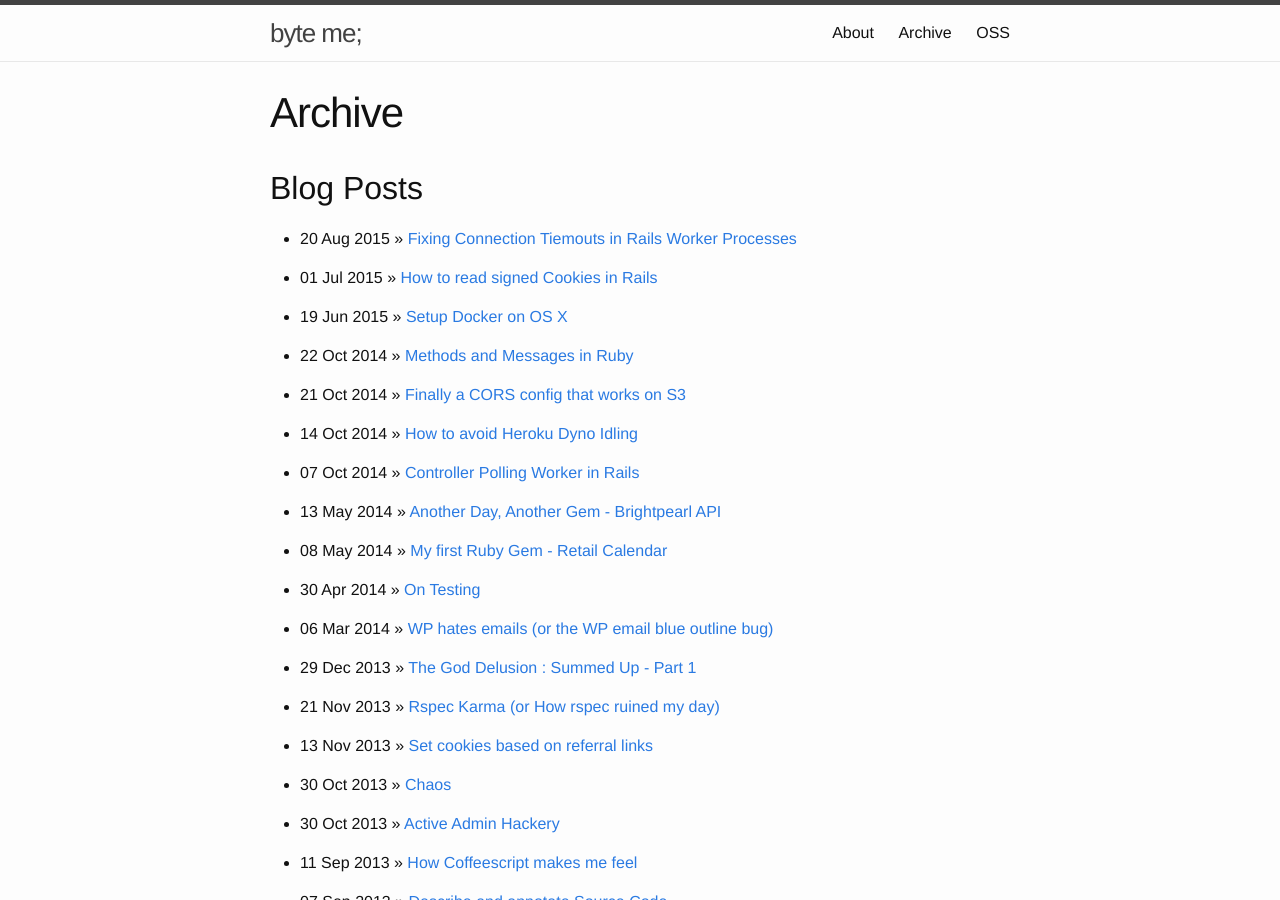
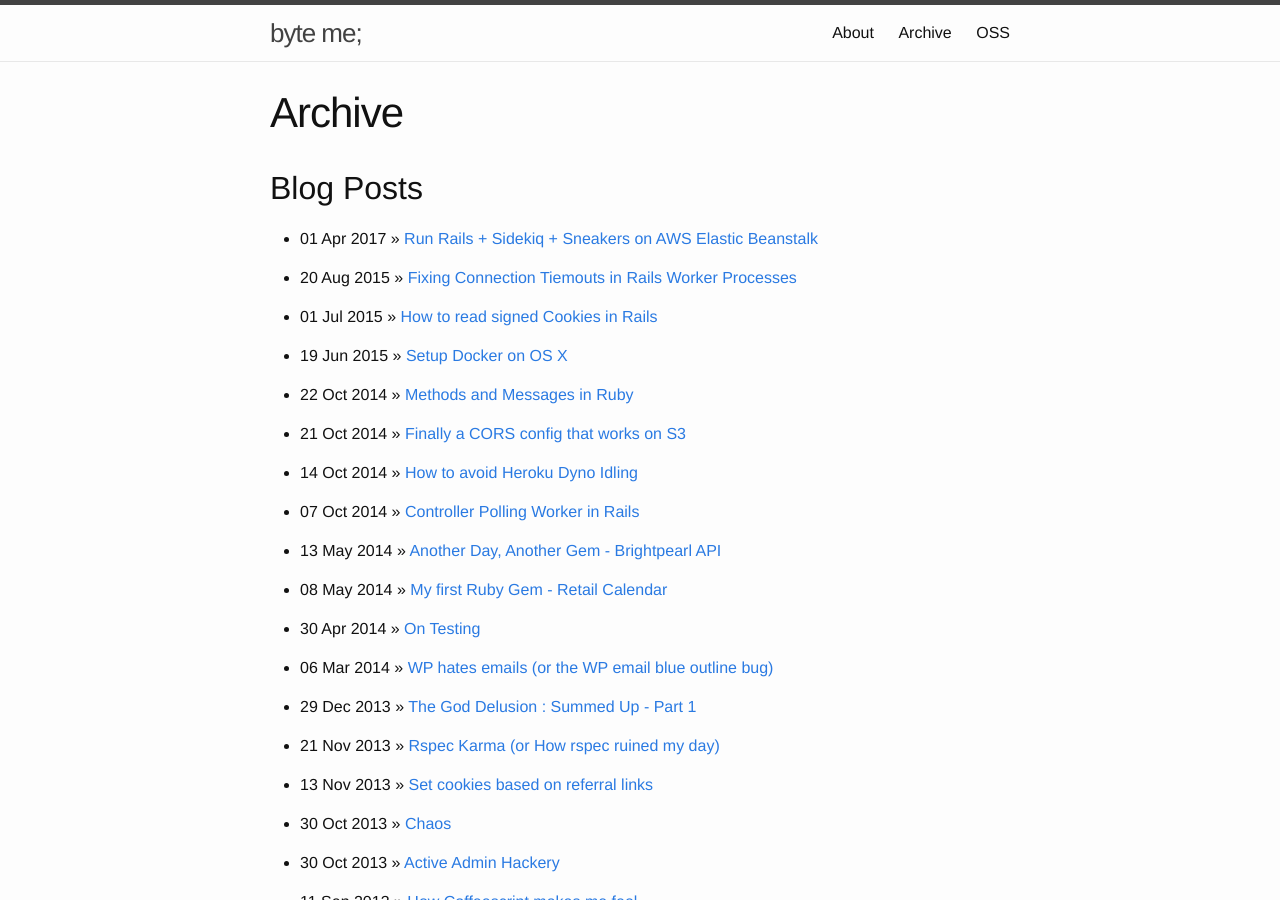
Before and after one commit to kitwalker12/kitwalker12.github.io, a Jekyll site: the page built from archive.md, in a window 1280 px wide and 900 px high. Built offline with Jekyll 4.4.1, drawn with Linux system fonts in a browser that asks for light colours; some of the changed lines change nothing that is shown.

Commit message:
Run Rails + Sidekiq + Sneakers on AWS Elastic Beanstalk

```diff
--- a/_config.yml
+++ b/_config.yml
@@ -7,6 +7,7 @@ description: > # this means to ignore newlines until "baseurl:"
 url: "http://adityar.com" # the base hostname & protocol for your site
 twitter_username: royalgoombah
 github_username:  kitwalker12
+gems: [jekyll-gist, jekyll-paginate]
 
 # Build settings
 markdown: kramdown
--- /dev/null
+++ b/_posts/2017-04-01-elastic-beanstalk-rails-passenger.md
@@ -0,0 +1,24 @@
+---
+layout: post
+title: Run Rails + Sidekiq + Sneakers on AWS Elastic Beanstalk
+date: 2017-04-01 10:51:00 -07:00
+comments: true
+categories: coding
+tags: rails sidekiq sneakers rabbitmq aws beanstalk passenger
+---
+
+*Here's a small primer to setup some workers with Rails on AWS Elastic Beanstalk*
+*This assumes you've already setup a rails app on AWS. [Here's a good resource to get started if you haven't](http://docs.aws.amazon.com/elasticbeanstalk/latest/dg/create_deploy_Ruby_rails.html)*
+
+# Sidekiq
+
+You'll need 3 files in your `.ebextensions`. One to create the Upstart service, one to reload service configuration and one for hooks that start/stop the worker on beanstalk deploy hooks. Ofcourse these configurations can be added to a single file but I prefer to keep them separated for manageability.
+See complete gist after the Sneakers description.
+
+# Sneakers
+
+If your app used sneakers to listen on RabbitMQ exchanges, you can also start sneakers workers in the background just like sidekiq. The configuration is a bit different though because sneakers doesn't provide a pid file using which we stop or start the process. Even if we kill the sneakers service there are orphan processes still running which were started by the sneakers rake task. I chose to kill those processes on redeploy.
+See complete gist:
+
+
+{% gist 0313e0edd66e5bfa7aed78f6890fab9d %}
```
